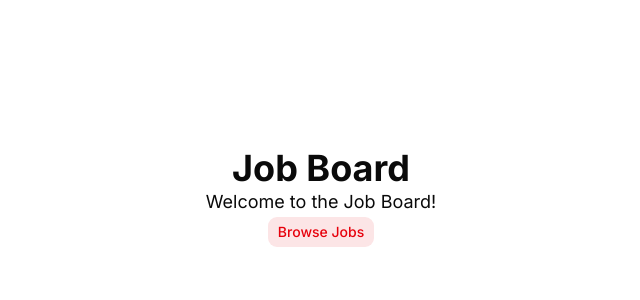
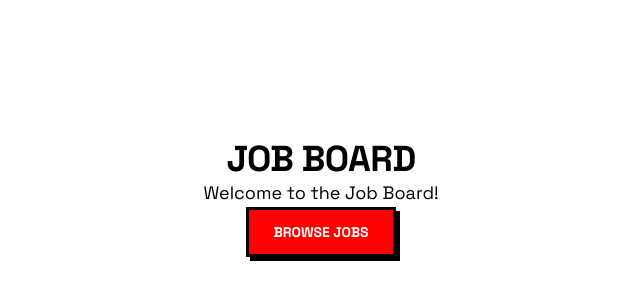
Before and after one commit to refaat1297/job-board, a Next.js app: page / in a window 1280 px wide. Shown: the part 202-502 px from the top of the page, without its empty margins (319-959 px from the left). Built offline with nearby package versions, Linux system fonts and the light colour scheme.

Commit message:
Introduce reusable UI components (Badge, Card, Input, Textarea) and update styles with token-based design system

```diff
--- a/app/globals.css
+++ b/app/globals.css
@@ -4,127 +4,243 @@
 
 @custom-variant dark (&:is(.dark *));
 
+/**
+ * Tailwind v4 token mapping (shadcn style):
+ * This is what makes classes like bg-background, text-foreground, border-border, etc. work.
+ */
 @theme inline {
-  --color-background: var(--background);
-  --color-foreground: var(--foreground);
-  --font-sans: var(--font-sans);
-  --font-mono: var(--font-geist-mono);
-  --font-heading: var(--font-sans);
-  --color-sidebar-ring: var(--sidebar-ring);
-  --color-sidebar-border: var(--sidebar-border);
-  --color-sidebar-accent-foreground: var(--sidebar-accent-foreground);
-  --color-sidebar-accent: var(--sidebar-accent);
-  --color-sidebar-primary-foreground: var(--sidebar-primary-foreground);
-  --color-sidebar-primary: var(--sidebar-primary);
-  --color-sidebar-foreground: var(--sidebar-foreground);
-  --color-sidebar: var(--sidebar);
-  --color-chart-5: var(--chart-5);
-  --color-chart-4: var(--chart-4);
-  --color-chart-3: var(--chart-3);
-  --color-chart-2: var(--chart-2);
-  --color-chart-1: var(--chart-1);
-  --color-ring: var(--ring);
-  --color-input: var(--input);
-  --color-border: var(--border);
-  --color-destructive: var(--destructive);
-  --color-accent-foreground: var(--accent-foreground);
-  --color-accent: var(--accent);
-  --color-muted-foreground: var(--muted-foreground);
-  --color-muted: var(--muted);
-  --color-secondary-foreground: var(--secondary-foreground);
-  --color-secondary: var(--secondary);
-  --color-primary-foreground: var(--primary-foreground);
-  --color-primary: var(--primary);
-  --color-popover-foreground: var(--popover-foreground);
-  --color-popover: var(--popover);
-  --color-card-foreground: var(--card-foreground);
-  --color-card: var(--card);
-  --radius-sm: calc(var(--radius) * 0.6);
-  --radius-md: calc(var(--radius) * 0.8);
+  /* Core */
+  --color-background: hsl(var(--background));
+  --color-foreground: hsl(var(--foreground));
+
+  --color-card: hsl(var(--card));
+  --color-card-foreground: hsl(var(--card-foreground));
+
+  --color-popover: hsl(var(--popover));
+  --color-popover-foreground: hsl(var(--popover-foreground));
+
+  --color-primary: hsl(var(--primary));
+  --color-primary-foreground: hsl(var(--primary-foreground));
+
+  --color-secondary: hsl(var(--secondary));
+  --color-secondary-foreground: hsl(var(--secondary-foreground));
+
+  --color-muted: hsl(var(--muted));
+  --color-muted-foreground: hsl(var(--muted-foreground));
+
+  --color-accent: hsl(var(--accent));
+  --color-accent-foreground: hsl(var(--accent-foreground));
+
+  --color-destructive: hsl(var(--destructive));
+  --color-destructive-foreground: hsl(var(--destructive-foreground));
+
+  --color-border: hsl(var(--border));
+  --color-input: hsl(var(--input));
+  --color-ring: hsl(var(--ring));
+
+  /* Extra semantic colors (your DS) */
+  --color-neon: hsl(var(--neon));
+  --color-neon-foreground: hsl(var(--neon-foreground));
+
+  --color-warning: hsl(var(--warning));
+  --color-warning-foreground: hsl(var(--warning-foreground));
+
+  --color-info: hsl(var(--info));
+  --color-info-foreground: hsl(var(--info-foreground));
+
+  /* Sidebar (shadcn/ui sidebar tokens) */
+  --color-sidebar: hsl(var(--sidebar-background));
+  --color-sidebar-foreground: hsl(var(--sidebar-foreground));
+  --color-sidebar-primary: hsl(var(--sidebar-primary));
+  --color-sidebar-primary-foreground: hsl(var(--sidebar-primary-foreground));
+  --color-sidebar-accent: hsl(var(--sidebar-accent));
+  --color-sidebar-accent-foreground: hsl(var(--sidebar-accent-foreground));
+  --color-sidebar-border: hsl(var(--sidebar-border));
+  --color-sidebar-ring: hsl(var(--sidebar-ring));
+
+  /* Typography */
+  --font-sans: var(--font-body);
+  --font-mono: var(--font-mono);
+
+  /* Radius (brutal DS) */
+  --radius-sm: var(--radius);
+  --radius-md: var(--radius);
   --radius-lg: var(--radius);
-  --radius-xl: calc(var(--radius) * 1.4);
-  --radius-2xl: calc(var(--radius) * 1.8);
-  --radius-3xl: calc(var(--radius) * 2.2);
-  --radius-4xl: calc(var(--radius) * 2.6);
+  --radius-xl: var(--radius);
+  --radius-2xl: var(--radius);
+  --radius-3xl: var(--radius);
+  --radius-4xl: var(--radius);
 }
 
+/* =========================
+   Design System Tokens (HSL)
+   ========================= */
 :root {
-  --background: oklch(1 0 0);
-  --foreground: oklch(0.145 0 0);
-  --card: oklch(1 0 0);
-  --card-foreground: oklch(0.145 0 0);
-  --popover: oklch(1 0 0);
-  --popover-foreground: oklch(0.145 0 0);
-  --primary: oklch(0.205 0 0);
-  --primary-foreground: oklch(0.985 0 0);
-  --secondary: oklch(0.97 0 0);
-  --secondary-foreground: oklch(0.205 0 0);
-  --muted: oklch(0.97 0 0);
-  --muted-foreground: oklch(0.556 0 0);
-  --accent: oklch(0.97 0 0);
-  --accent-foreground: oklch(0.205 0 0);
-  --destructive: oklch(0.577 0.245 27.325);
-  --border: oklch(0.922 0 0);
-  --input: oklch(0.922 0 0);
-  --ring: oklch(0.708 0 0);
-  --chart-1: oklch(0.87 0 0);
-  --chart-2: oklch(0.556 0 0);
-  --chart-3: oklch(0.439 0 0);
-  --chart-4: oklch(0.371 0 0);
-  --chart-5: oklch(0.269 0 0);
-  --radius: 0.625rem;
-  --sidebar: oklch(0.985 0 0);
-  --sidebar-foreground: oklch(0.145 0 0);
-  --sidebar-primary: oklch(0.205 0 0);
-  --sidebar-primary-foreground: oklch(0.985 0 0);
-  --sidebar-accent: oklch(0.97 0 0);
-  --sidebar-accent-foreground: oklch(0.205 0 0);
-  --sidebar-border: oklch(0.922 0 0);
-  --sidebar-ring: oklch(0.708 0 0);
+  --background: 0 0% 100%;
+  --foreground: 0 0% 0%;
+
+  --card: 0 0% 100%;
+  --card-foreground: 0 0% 0%;
+
+  --popover: 0 0% 100%;
+  --popover-foreground: 0 0% 0%;
+
+  --primary: 0 0% 0%;
+  --primary-foreground: 0 0% 100%;
+
+  --secondary: 0 0% 96%;
+  --secondary-foreground: 0 0% 0%;
+
+  --muted: 0 0% 94%;
+  --muted-foreground: 0 0% 40%;
+
+  --accent: 120 100% 40%;
+  --accent-foreground: 0 0% 0%;
+
+  --destructive: 0 100% 50%;
+  --destructive-foreground: 0 0% 100%;
+
+  --border: 0 0% 0%;
+  --input: 0 0% 0%;
+  --ring: 120 100% 40%;
+
+  --radius: 0px;
+
+  --neon: 120 100% 40%;
+  --neon-foreground: 0 0% 0%;
+  --warning: 45 100% 50%;
+  --warning-foreground: 0 0% 0%;
+  --info: 220 100% 50%;
+  --info-foreground: 0 0% 100%;
+
+  --sidebar-background: 0 0% 0%;
+  --sidebar-foreground: 0 0% 100%;
+  --sidebar-primary: 120 100% 40%;
+  --sidebar-primary-foreground: 0 0% 0%;
+  --sidebar-accent: 0 0% 15%;
+  --sidebar-accent-foreground: 0 0% 100%;
+  --sidebar-border: 0 0% 25%;
+  --sidebar-ring: 120 100% 40%;
+
+  --font-heading: var(--font-space-grotesk), sans-serif;
+  --font-body: var(--font-space-grotesk), sans-serif;
+  --font-mono: var(--font-jetbrains-mono), monospace;
+
+  --border-thick: 3px;
+  --border-thin: 2px;
 }
 
 .dark {
-  --background: oklch(0.145 0 0);
-  --foreground: oklch(0.985 0 0);
-  --card: oklch(0.205 0 0);
-  --card-foreground: oklch(0.985 0 0);
-  --popover: oklch(0.205 0 0);
-  --popover-foreground: oklch(0.985 0 0);
-  --primary: oklch(0.922 0 0);
-  --primary-foreground: oklch(0.205 0 0);
-  --secondary: oklch(0.269 0 0);
-  --secondary-foreground: oklch(0.985 0 0);
-  --muted: oklch(0.269 0 0);
-  --muted-foreground: oklch(0.708 0 0);
-  --accent: oklch(0.269 0 0);
-  --accent-foreground: oklch(0.985 0 0);
-  --destructive: oklch(0.704 0.191 22.216);
-  --border: oklch(1 0 0 / 10%);
-  --input: oklch(1 0 0 / 15%);
-  --ring: oklch(0.556 0 0);
-  --chart-1: oklch(0.87 0 0);
-  --chart-2: oklch(0.556 0 0);
-  --chart-3: oklch(0.439 0 0);
-  --chart-4: oklch(0.371 0 0);
-  --chart-5: oklch(0.269 0 0);
-  --sidebar: oklch(0.205 0 0);
-  --sidebar-foreground: oklch(0.985 0 0);
-  --sidebar-primary: oklch(0.488 0.243 264.376);
-  --sidebar-primary-foreground: oklch(0.985 0 0);
-  --sidebar-accent: oklch(0.269 0 0);
-  --sidebar-accent-foreground: oklch(0.985 0 0);
-  --sidebar-border: oklch(1 0 0 / 10%);
-  --sidebar-ring: oklch(0.556 0 0);
+  --background: 0 0% 5%;
+  --foreground: 0 0% 100%;
+
+  --card: 0 0% 8%;
+  --card-foreground: 0 0% 100%;
+
+  --popover: 0 0% 8%;
+  --popover-foreground: 0 0% 100%;
+
+  --primary: 0 0% 100%;
+  --primary-foreground: 0 0% 0%;
+
+  --secondary: 0 0% 15%;
+  --secondary-foreground: 0 0% 100%;
+
+  --muted: 0 0% 15%;
+  --muted-foreground: 0 0% 60%;
+
+  --accent: 120 100% 40%;
+  --accent-foreground: 0 0% 0%;
+
+  --destructive: 0 100% 50%;
+  --destructive-foreground: 0 0% 100%;
+
+  --border: 0 0% 100%;
+  --input: 0 0% 100%;
+  --ring: 120 100% 40%;
 }
 
+/* =========================
+   Base styles
+   ========================= */
 @layer base {
   * {
+    /* Keep your DS default border color behavior */
     @apply border-border outline-ring/50;
+    font-family: var(--font-body);
   }
+
   body {
     @apply bg-background text-foreground;
   }
-  html {
-    @apply font-sans;
+
+  h1, h2, h3, h4, h5, h6 {
+    font-family: var(--font-heading);
+    font-weight: 700;
+    text-transform: uppercase;
+    letter-spacing: -0.02em;
+  }
+
+  code, pre, .font-mono {
+    font-family: var(--font-mono);
   }
 }
+
+/* =========================
+   Components (Brutal UI)
+   ========================= */
+@layer components {
+  .brutal-border {
+    border: var(--border-thick) solid hsl(var(--border));
+  }
+
+  .brutal-border-thin {
+    border: var(--border-thin) solid hsl(var(--border));
+  }
+
+  .brutal-shadow {
+    box-shadow: 4px 4px 0px 0px hsl(var(--foreground));
+  }
+
+  .brutal-shadow-accent {
+    box-shadow: 4px 4px 0px 0px hsl(var(--accent));
+  }
+
+  .brutal-hover {
+    transition: transform 0ms linear, box-shadow 0ms linear;
+  }
+
+  .brutal-hover:hover {
+    transform: translate(-2px, -2px);
+    box-shadow: 6px 6px 0px 0px hsl(var(--foreground));
+  }
+
+  .brutal-hover:active {
+    transform: translate(2px, 2px);
+    box-shadow: 0px 0px 0px 0px hsl(var(--foreground));
+  }
+
+  .status-submitted {
+    @apply bg-muted text-foreground;
+  }
+
+  .status-review {
+    background: hsl(var(--warning));
+    color: hsl(var(--warning-foreground));
+  }
+
+  .status-shortlist {
+    background: hsl(var(--accent));
+    color: hsl(var(--accent-foreground));
+  }
+
+  .status-rejected {
+    background: hsl(var(--destructive));
+    color: hsl(var(--destructive-foreground));
+  }
+
+  .status-interview {
+    background: hsl(var(--info));
+    color: hsl(var(--info-foreground));
+  }
+}
--- a/app/layout.tsx
+++ b/app/layout.tsx
@@ -1,18 +1,17 @@
 import type { Metadata } from "next";
-import { Geist, Geist_Mono, Inter } from "next/font/google";
+import { Space_Grotesk, JetBrains_Mono } from "next/font/google";
 import "./globals.css";
 import { cn } from "@/lib/utils";
 
-const inter = Inter({subsets:['latin'],variable:'--font-sans'});
-
-const geistSans = Geist({
-  variable: "--font-geist-sans",
+const spaceGrotesk = Space_Grotesk({
   subsets: ["latin"],
+  variable: "--font-space-grotesk",
 });
 
-const geistMono = Geist_Mono({
-  variable: "--font-geist-mono",
+
+const jetbrainsMono = JetBrains_Mono({
   subsets: ["latin"],
+  variable: "--font-jetbrains-mono",
 });
 
 export const metadata: Metadata = {
@@ -24,7 +23,7 @@ export default function RootLayout({ children }: LayoutProps<"/">) {
   return (
     <html
       lang="en"
-      className={cn("h-full", "antialiased", geistSans.variable, geistMono.variable, "font-sans", inter.variable)}
+      className={cn("h-full" ,"antialiased", "font-sans", spaceGrotesk.variable, jetbrainsMono.variable)}
     >
       <body className="min-h-full flex flex-col">{children}</body>
     </html>
--- /dev/null
+++ b/components/ui/badge.tsx
@@ -0,0 +1,35 @@
+import * as React from "react"
+import { cva, type VariantProps } from "class-variance-authority"
+import { cn } from "cn"
+
+const badgeVariants = cva(
+  "inline-flex items-center brutal-border px-3 py-1 font-mono text-xs font-bold",
+  {
+    variants: {
+      variant: {
+        default: "bg-primary text-primary-foreground",
+        secondary: "bg-secondary text-secondary-foreground",
+        destructive: "bg-destructive text-destructive-foreground",
+        outline: "bg-background text-foreground",
+        submitted: "bg-muted text-muted-foreground",
+        review: "bg-warning text-warning-foreground",
+        shortlist: "bg-accent text-accent-foreground",
+        interview: "bg-info text-info-foreground",
+        rejected: "bg-destructive text-destructive-foreground",
+      },
+    },
+    defaultVariants: {
+      variant: "default",
+    },
+  }
+)
+
+export interface BadgeProps
+  extends React.HTMLAttributes<HTMLSpanElement>,
+    VariantProps<typeof badgeVariants> {}
+
+function Badge({ className, variant, ...props }: BadgeProps) {
+  return <span className={cn(badgeVariants({ variant }), className)} {...props} />
+}
+
+export { Badge, badgeVariants }
--- a/components/ui/button.tsx
+++ b/components/ui/button.tsx
@@ -3,41 +3,31 @@ import { cva, type VariantProps } from "class-variance-authority"
 import { cn } from "cn"
 
 const buttonVariants = cva(
-  "group/button inline-flex shrink-0 items-center justify-center rounded-lg border border-transparent bg-clip-padding text-sm font-medium whitespace-nowrap transition-all outline-none select-none focus-visible:border-ring focus-visible:ring-3 focus-visible:ring-ring/50 active:not-aria-[haspopup]:translate-y-px disabled:pointer-events-none disabled:opacity-50 aria-invalid:border-destructive aria-invalid:ring-3 aria-invalid:ring-destructive/20 dark:aria-invalid:border-destructive/50 dark:aria-invalid:ring-destructive/40 [&_svg]:pointer-events-none [&_svg]:shrink-0 [&_svg:not([class*='size-'])]:size-4",
+  "inline-flex items-center justify-center gap-2 whitespace-nowrap font-heading text-sm font-bold uppercase brutal-border brutal-shadow brutal-hover transition-none disabled:pointer-events-none disabled:opacity-50 [&_svg]:pointer-events-none [&_svg]:size-4 [&_svg]:shrink-0",
   {
     variants: {
       variant: {
-        default: "bg-primary text-primary-foreground hover:bg-primary/80",
-        outline:
-          "border-border bg-background hover:bg-muted hover:text-foreground aria-expanded:bg-muted aria-expanded:text-foreground dark:border-input dark:bg-input/30 dark:hover:bg-input/50",
-        secondary:
-          "bg-secondary text-secondary-foreground hover:bg-[color-mix(in_oklch,var(--secondary),var(--foreground)_5%)] aria-expanded:bg-secondary aria-expanded:text-secondary-foreground",
-        ghost:
-          "hover:bg-muted hover:text-foreground aria-expanded:bg-muted aria-expanded:text-foreground dark:hover:bg-muted/50",
-        destructive:
-          "bg-destructive/10 text-destructive hover:bg-destructive/20 focus-visible:border-destructive/40 focus-visible:ring-destructive/20 dark:bg-destructive/20 dark:hover:bg-destructive/30 dark:focus-visible:ring-destructive/40",
-        link: "text-primary underline-offset-4 hover:underline",
+        default: "bg-foreground text-background hover:bg-accent hover:text-accent-foreground",
+        accent: "bg-accent text-accent-foreground hover:bg-foreground hover:text-background",
+        destructive: "bg-destructive text-destructive-foreground hover:bg-foreground hover:text-background",
+        outline: "bg-background text-foreground hover:bg-foreground hover:text-background",
+        secondary: "bg-secondary text-secondary-foreground hover:bg-foreground hover:text-background",
+        ghost: "border-transparent shadow-none hover:bg-accent/10 hover:text-accent-foreground",
+        link: "text-primary underline-offset-4 hover:underline border-transparent shadow-none",
       },
       size: {
-        default:
-          "h-8 gap-1.5 px-2.5 has-data-[icon=inline-end]:pr-2 has-data-[icon=inline-start]:pl-2",
-        xs: "h-6 gap-1 rounded-[min(var(--radius-md),10px)] px-2 text-xs in-data-[slot=button-group]:rounded-lg has-data-[icon=inline-end]:pr-1.5 has-data-[icon=inline-start]:pl-1.5 [&_svg:not([class*='size-'])]:size-3",
-        sm: "h-7 gap-1 rounded-[min(var(--radius-md),12px)] px-2.5 text-[0.8rem] in-data-[slot=button-group]:rounded-lg has-data-[icon=inline-end]:pr-1.5 has-data-[icon=inline-start]:pl-1.5 [&_svg:not([class*='size-'])]:size-3.5",
-        lg: "h-9 gap-1.5 px-2.5 has-data-[icon=inline-end]:pr-2 has-data-[icon=inline-start]:pl-2",
-        icon: "size-8",
-        "icon-xs":
-          "size-6 rounded-[min(var(--radius-md),10px)] in-data-[slot=button-group]:rounded-lg [&_svg:not([class*='size-'])]:size-3",
-        "icon-sm":
-          "size-7 rounded-[min(var(--radius-md),12px)] in-data-[slot=button-group]:rounded-lg",
-        "icon-lg": "size-9",
+        default: "px-6 py-3",
+        sm: "px-4 py-2 text-xs",
+        lg: "px-8 py-4 text-base",
+        icon: "h-10 w-10 p-0",
       },
     },
     defaultVariants: {
       variant: "default",
       size: "default",
     },
-  }
-)
+  },
+);
 
 function Button({
   className,
--- /dev/null
+++ b/components/ui/card.tsx
@@ -0,0 +1,102 @@
+import * as React from "react"
+import { cn } from "cn"
+
+function Card({
+  className,
+  size = "default",
+  ...props
+}: React.ComponentProps<"div"> & { size?: "default" | "sm" }) {
+  return (
+    <div
+      data-slot="card"
+      data-size={size}
+      className={cn(
+        "group/card flex flex-col gap-(--card-spacing) overflow-hidden brutal-border brutal-shadow bg-card py-(--card-spacing) text-sm text-card-foreground [--card-spacing:--spacing(4)] has-data-[slot=card-footer]:pb-0 data-[size=sm]:[--card-spacing:--spacing(3)] data-[size=sm]:has-data-[slot=card-footer]:pb-0",
+        className
+      )}
+      {...props}
+    />
+  )
+}
+
+function CardHeader({ className, ...props }: React.ComponentProps<"div">) {
+  return (
+    <div
+      data-slot="card-header"
+      className={cn(
+        "group/card-header @container/card-header grid auto-rows-min items-start gap-1 border-b-[3px] border-foreground px-(--card-spacing) pb-(--card-spacing) has-data-[slot=card-action]:grid-cols-[1fr_auto] has-data-[slot=card-description]:grid-rows-[auto_auto]",
+        className
+      )}
+      {...props}
+    />
+  )
+}
+
+function CardTitle({ className, ...props }: React.ComponentProps<"div">) {
+  return (
+    <div
+      data-slot="card-title"
+      className={cn(
+        "font-heading text-base font-bold uppercase leading-snug group-data-[size=sm]/card:text-sm",
+        className
+      )}
+      {...props}
+    />
+  )
+}
+
+function CardDescription({ className, ...props }: React.ComponentProps<"div">) {
+  return (
+    <div
+      data-slot="card-description"
+      className={cn("font-mono text-xs text-muted-foreground", className)}
+      {...props}
+    />
+  )
+}
+
+function CardAction({ className, ...props }: React.ComponentProps<"div">) {
+  return (
+    <div
+      data-slot="card-action"
+      className={cn(
+        "col-start-2 row-span-2 row-start-1 self-start justify-self-end",
+        className
+      )}
+      {...props}
+    />
+  )
+}
+
+function CardContent({ className, ...props }: React.ComponentProps<"div">) {
+  return (
+    <div
+      data-slot="card-content"
+      className={cn("px-(--card-spacing)", className)}
+      {...props}
+    />
+  )
+}
+
+function CardFooter({ className, ...props }: React.ComponentProps<"div">) {
+  return (
+    <div
+      data-slot="card-footer"
+      className={cn(
+        "flex items-center border-t-[3px] border-foreground px-(--card-spacing) pt-(--card-spacing)",
+        className
+      )}
+      {...props}
+    />
+  )
+}
+
+export {
+  Card,
+  CardHeader,
+  CardFooter,
+  CardTitle,
+  CardAction,
+  CardDescription,
+  CardContent,
+}
```
Also changed, not shown: components/ui/input.tsx (added, +33 -0 lines), components/ui/textarea.tsx (added, +31 -0 lines).
